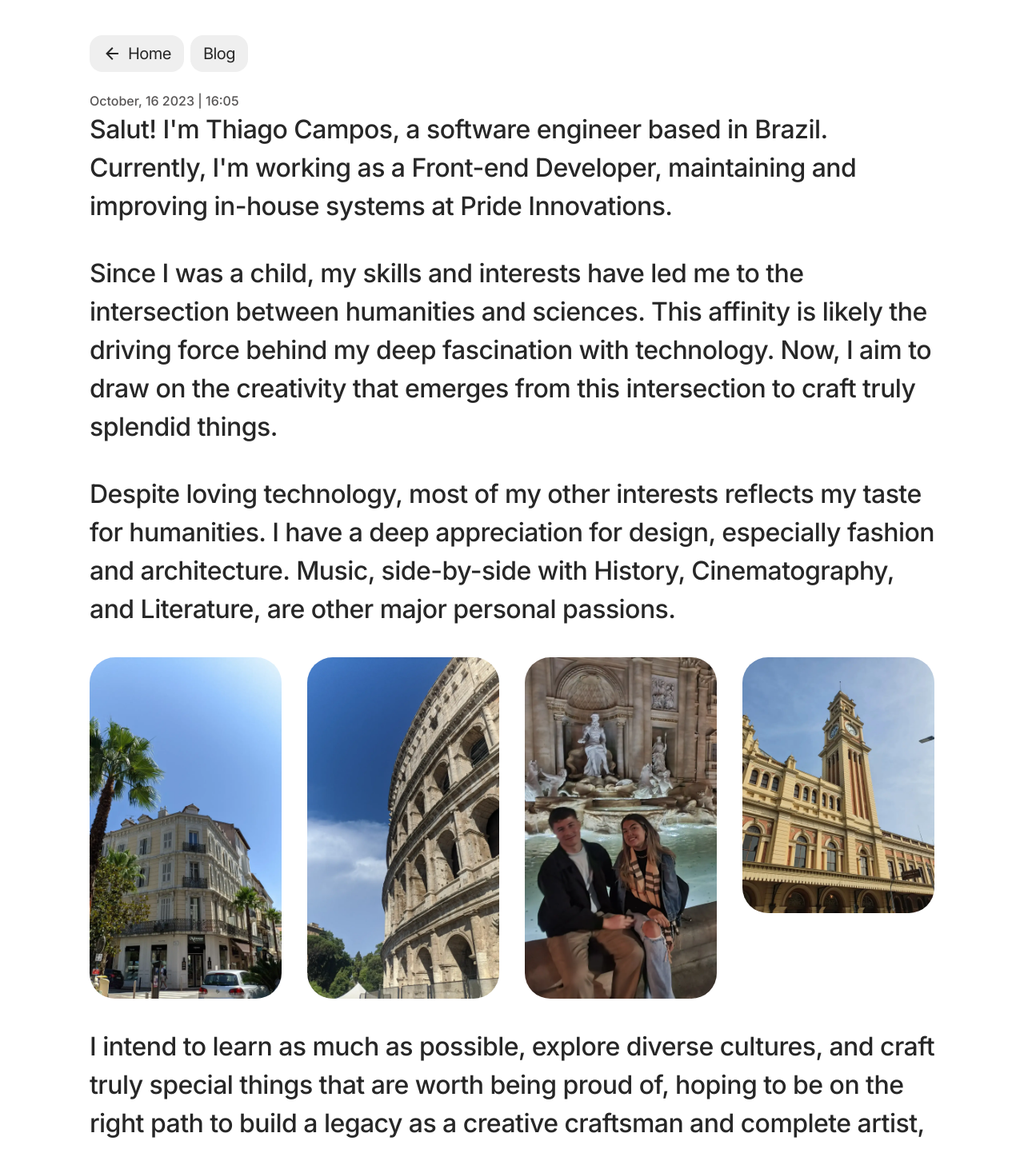
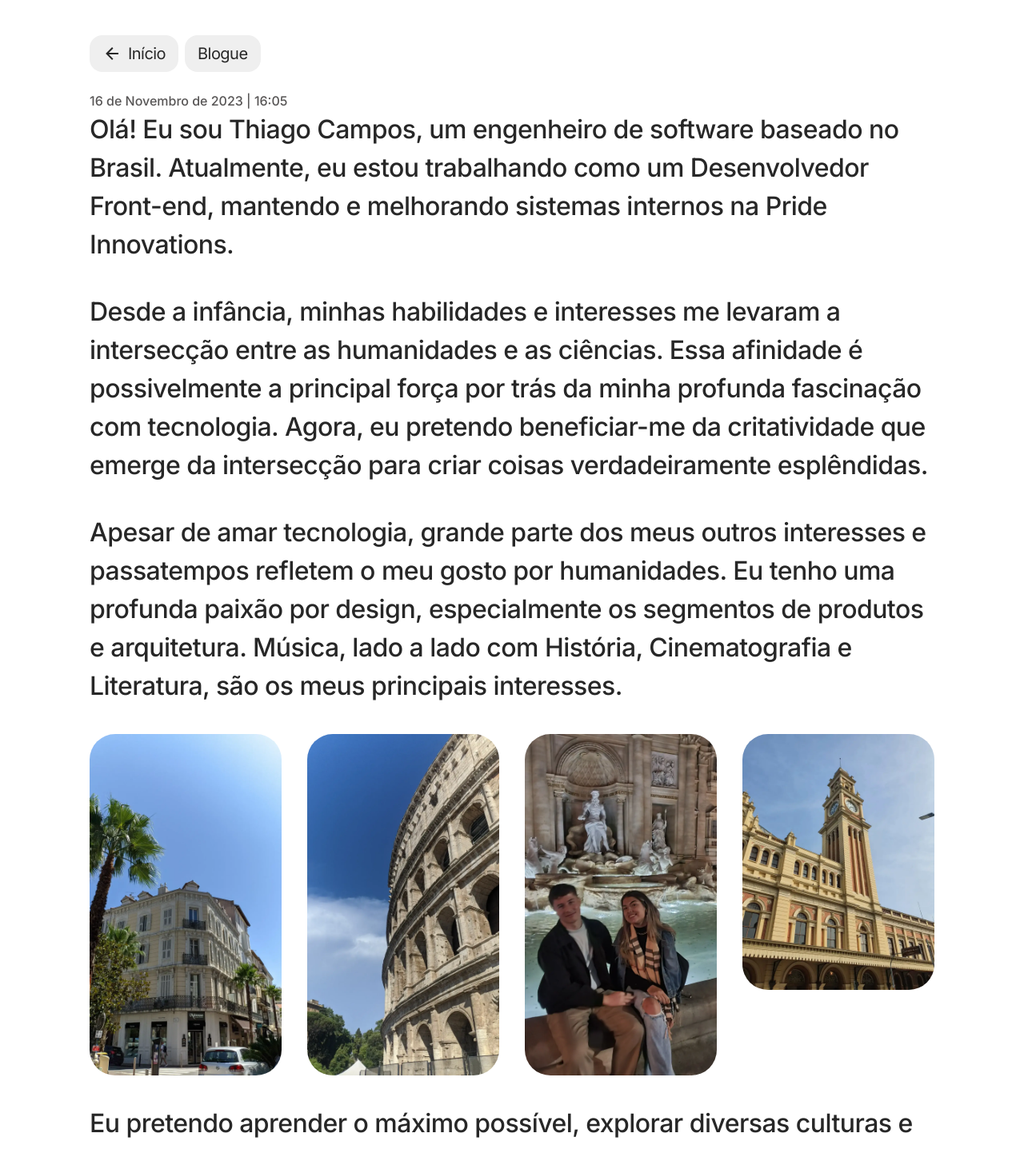
Before and after one commit to thigcampos/thiagocampos, a Next.js app: page /about in a window 1280 px wide. Shown: the part 60-1497 px from the top of the page at 80% size. Built offline with nearby package versions, Linux system fonts and the light colour scheme; a web font is replaced by a local one.

Commit message:
refactor: translate all interface itens to ptBR

```diff
--- a/src/app/about/page.tsx
+++ b/src/app/about/page.tsx
@@ -20,26 +20,27 @@ export default function About() {
         <Header navGroup={aboutNavigation}/>
         <section>
           <div className={styles.content}>
-            <span className={styles.date}> October, 16 2023 | 16:05 </span>
+            <span className={styles.date}> 16 de Novembro de 2023 | 16:05 </span>
             <p className={styles.text}>
-              Salut! I&apos;m Thiago Campos, a software engineer based in Brazil.
-              Currently, I&apos;m working as a Front-end Developer, maintaining
-              and improving in-house systems at Pride Innovations.
+              Olá! Eu sou Thiago Campos, um engenheiro de software baseado no Brasil.
+              Atualmente, eu estou trabalhando como um Desenvolvedor Front-end, mantendo
+              e melhorando sistemas internos na Pride Innovations.
             </p>
             <br/><br/>
             <p className={styles.text}>
-              Since I was a child, my skills and interests have led me to the
-              intersection between humanities and sciences. This affinity is
-              likely the driving force behind my deep fascination with
-              technology. Now, I aim to draw on the creativity that emerges
-              from this intersection to craft truly splendid things.
+              Desde a infância, minhas habilidades e interesses me levaram a
+              intersecção entre as humanidades e as ciências. Essa afinidade é
+              possivelmente a principal força por trás da minha profunda fascinação
+              com tecnologia. Agora, eu pretendo beneficiar-me da critatividade que
+              emerge da intersecção para criar coisas verdadeiramente esplêndidas.
             </p>
             <br/><br/>
             <p className={styles.text}>
-              Despite loving technology, most of my other interests reflects my
-              taste for humanities. I have a deep appreciation for design,
-              especially fashion and architecture. Music, side-by-side with
-              History, Cinematography, and Literature, are other major personal passions.
+              Apesar de amar tecnologia, grande parte dos meus outros interesses e
+              passatempos refletem o meu gosto por humanidades. Eu tenho uma profunda
+              paixão por design, especialmente os segmentos de produtos e arquitetura.
+              Música, lado a lado com História, Cinematografia e Literatura, são os meus
+              principais interesses.
             </p>
             <br/><br/>
             <div className={styles.photosWrapper}>
@@ -47,10 +48,11 @@ export default function About() {
             </div>
             <br/><br/>
             <p className={styles.text}>
-              I intend to learn as much as possible, explore diverse cultures, and
-              craft truly special things that are worth being proud of, hoping to
-              be on the right path to build a legacy as a creative craftsman and
-              complete artist, influenced by each piece of knowledge acquired throughout my life.
+              Eu pretendo aprender o máximo possível, explorar diversas culturas e
+              criar itens verdadeiramente especial que eu possa me orgulhar, esperando
+              estar no caminho certo para criar um legado como um criador criativo e um
+              artista completo, influenciado por cada pedaço de conhecimento adquirido
+              ao longo da minha vida.
             </p>
           </div>
         </section>
--- a/src/app/blog/page.tsx
+++ b/src/app/blog/page.tsx
@@ -10,7 +10,7 @@ export default function Blog() {
         <Header navGroup={blogNavigation}/>
         <section>
           <h1 className={styles.title}>
-            Blog
+            Blogue
           </h1>
           <Articles />
         </section>
--- a/src/components/Articles/index.tsx
+++ b/src/components/Articles/index.tsx
@@ -35,7 +35,7 @@ export default function Articles() {
 
     if (filteredPosts.length === 0) {
       // TODO: Create a componente for empty list
-      return <p className={styles.warning}>We don&apos;t have any post... Try to set the filter to <span>All</span></p>;
+      return <p className={styles.warning}>Não há nenhum artigo por aqui... Tente utilizar o filtro <span>Todos</span></p>;
     }
 
     return filteredPosts.map((post, idx) => (
@@ -50,7 +50,7 @@ export default function Articles() {
   return (
     <div>
       <div className={styles.filterWrapper}>
-        <Filter callback={getStatus} options={filterPostOptions} defaultValue='All'/>
+        <Filter callback={getStatus} options={filterPostOptions} defaultValue='Todos'/>
       </div>
       <div className={styles.postsWrapper}>
         { renderPosts() }
--- a/src/components/Ionique/Select/select.module.css
+++ b/src/components/Ionique/Select/select.module.css
@@ -36,3 +36,9 @@
     color: var(--label-primary-default);
     font-weight: var(--font-weight-400);
 }
+
+@media only screen and (max-width: 359px) {
+    .text {
+        font-size: var(--font-size-18);
+    }
+}
--- a/src/constants/blog.ts
+++ b/src/constants/blog.ts
@@ -1,6 +1,6 @@
 const tagOptions = ['Logs', 'Sketch', 'Diaries'];
 
-const filterPostOptions = ['All', 'Logs', 'Sketch', 'Diaries'];
+const filterPostOptions = ['Todos', 'Registros', 'Esquetes', 'Diários'];
 
 export {
   tagOptions,
--- a/src/constants/navigations.ts
+++ b/src/constants/navigations.ts
@@ -2,51 +2,51 @@ import { mdiArrowLeft } from '@mdi/js';
 
 const homeNavigation = [
   {
-    name: 'Blog',
+    name: 'Blogue',
     path: '/blog',
   },
   {
-    name: 'About Me',
+    name: 'Sobre Mim',
     path: '/about',
   }
 ];
 
 const blogNavigation = [
   {
-    name: 'Home',
+    name: 'Início',
     path: '/',
     icon: mdiArrowLeft
   },
   {
-    name: 'About Me',
+    name: 'Sobre Mim',
     path: '/about',
   }
 ];
 
 const aboutNavigation = [
   {
-    name: 'Home',
+    name: 'Início',
     path: '/',
     icon: mdiArrowLeft
   },
   {
-    name: 'Blog',
+    name: 'Blogue',
     path: '/blog',
   }
 ];
 
 const postNavigation = [
   {
-    name: 'Blog',
+    name: 'Blogue',
     path: '/blog',
     icon: mdiArrowLeft
   },
   {
-    name: 'Home',
+    name: 'Início',
     path: '/',
   },
   {
-    name: 'About Me',
+    name: 'Sobre Mim',
     path: '/about',
   }
 ];
```
Also changed, not shown: src/app/page.tsx (+4 -4 lines), src/components/Ionique/Filter/filter.module.css (+7 -0 lines).
